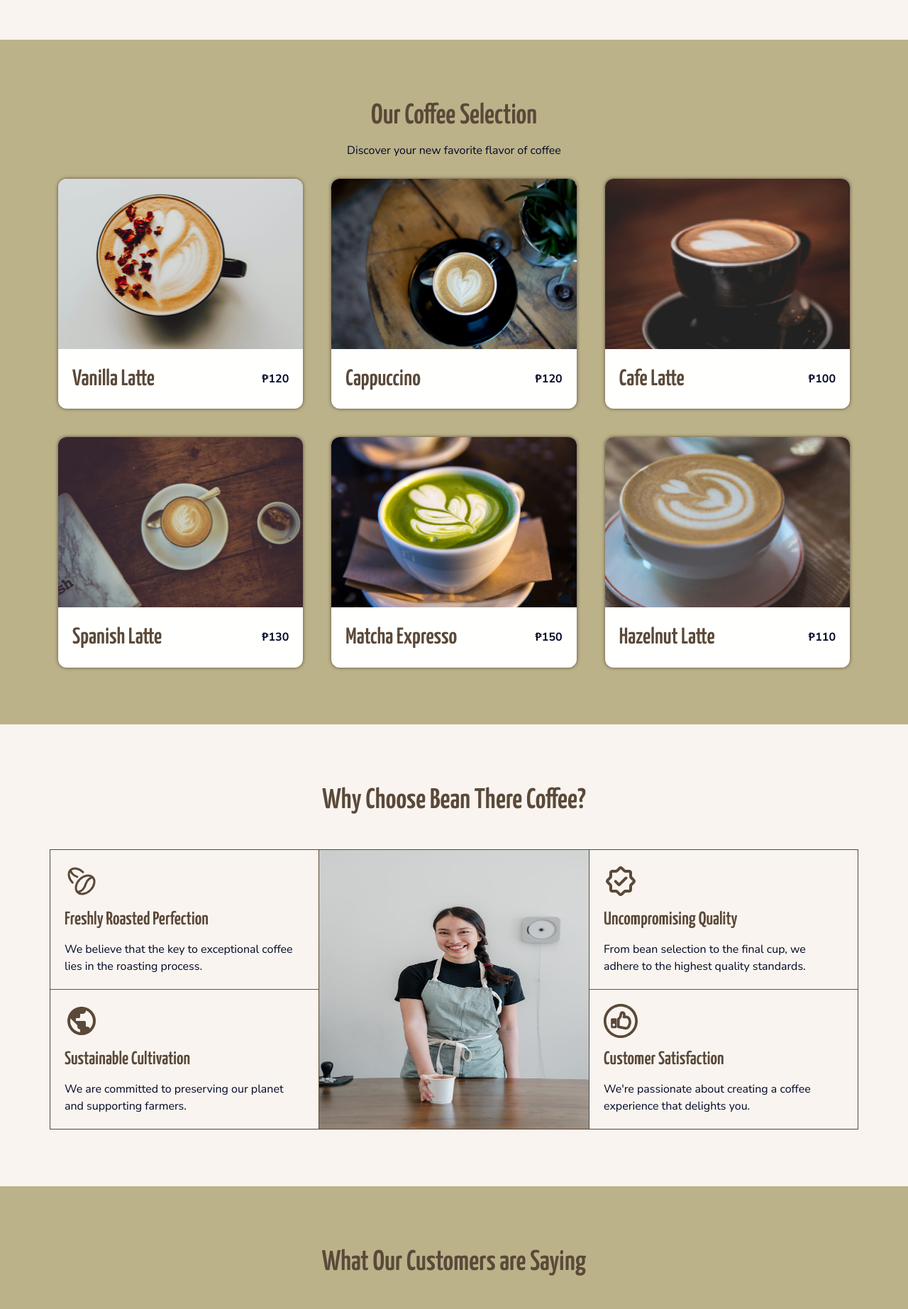
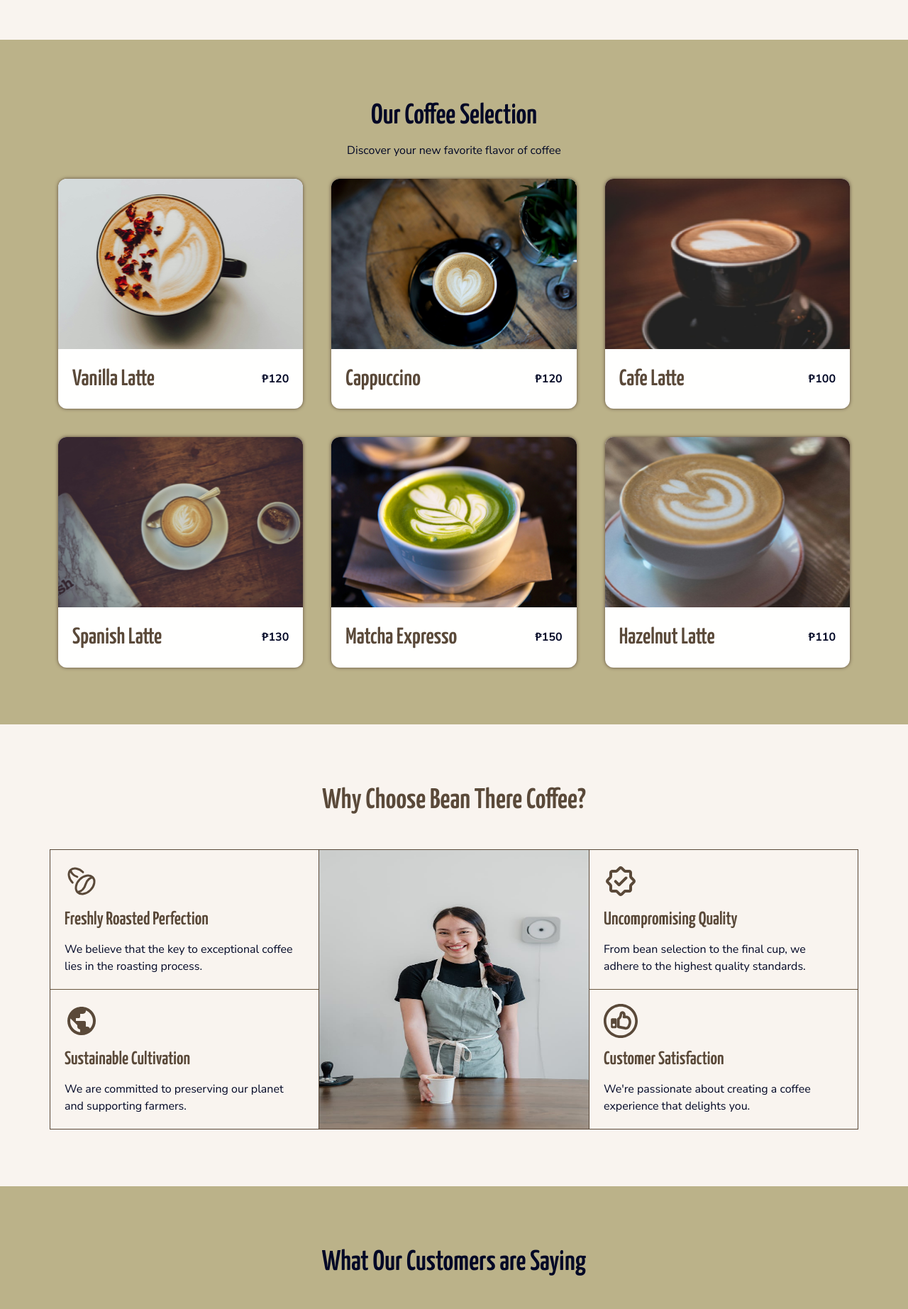
Before and after one commit to john-angelo1610/bean-there-coffee, a plain HTML site: page index.html in a window 1280 px wide. Shown: the part 1380-3225 px from the top of the page at 71% size. Drawn offline with nearby package versions, Linux system fonts and the light colour scheme.

Commit message:
Changed h2 color
Changed text color of h2 in "Our Coffee Selection" and "What Our Customers are Saying" sections

```diff
--- a/style.css
+++ b/style.css
@@ -148,6 +148,7 @@ body{
 
 #menu h2{
     margin-bottom: 8px;
+    color: #020826;
 }
 
 #menu .container > p{
@@ -211,6 +212,7 @@ body{
 
 #testimonials h2{
     margin-bottom: 40px;
+    color: #020826;
 }
 
 #testimonials .review-card{
```
